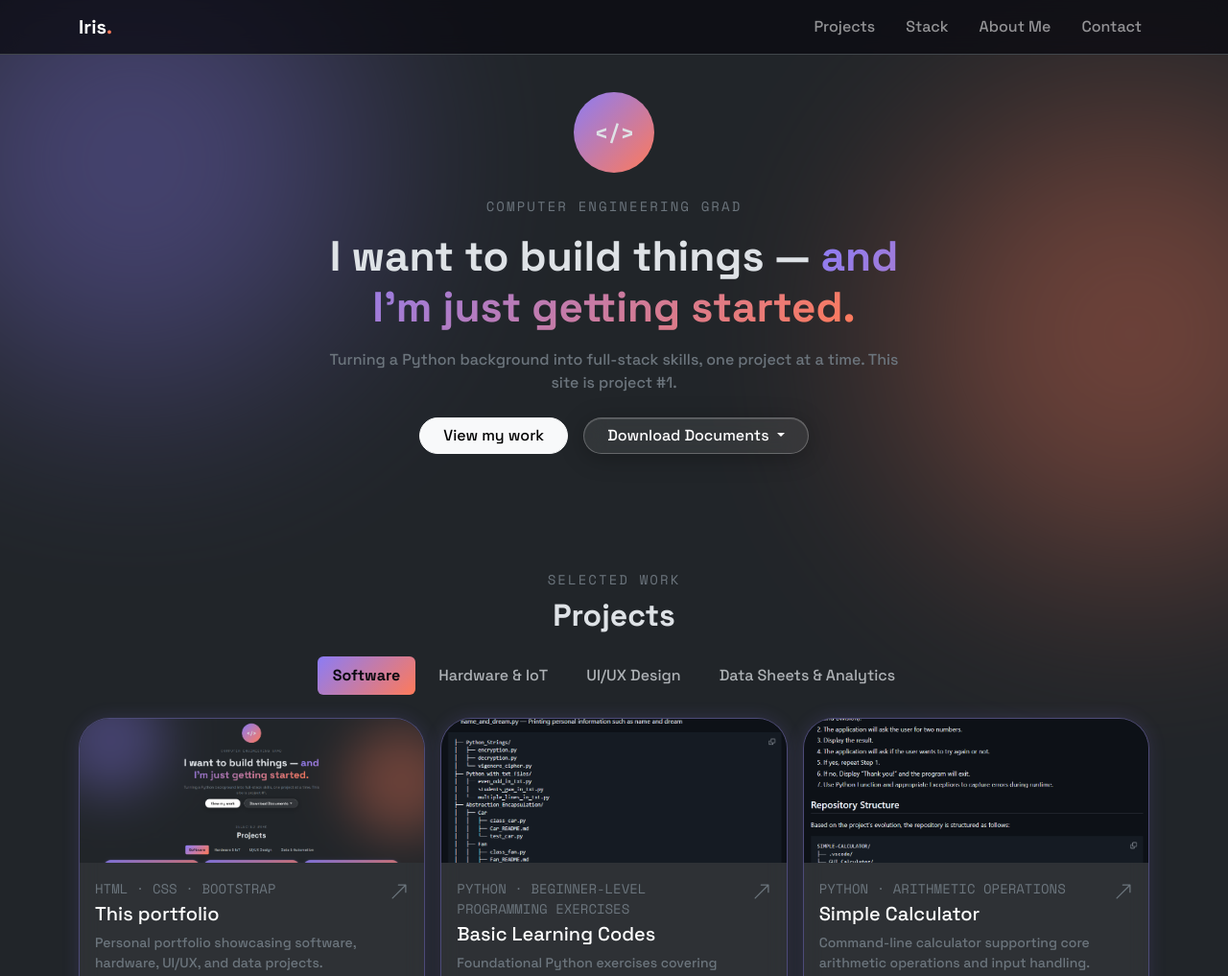
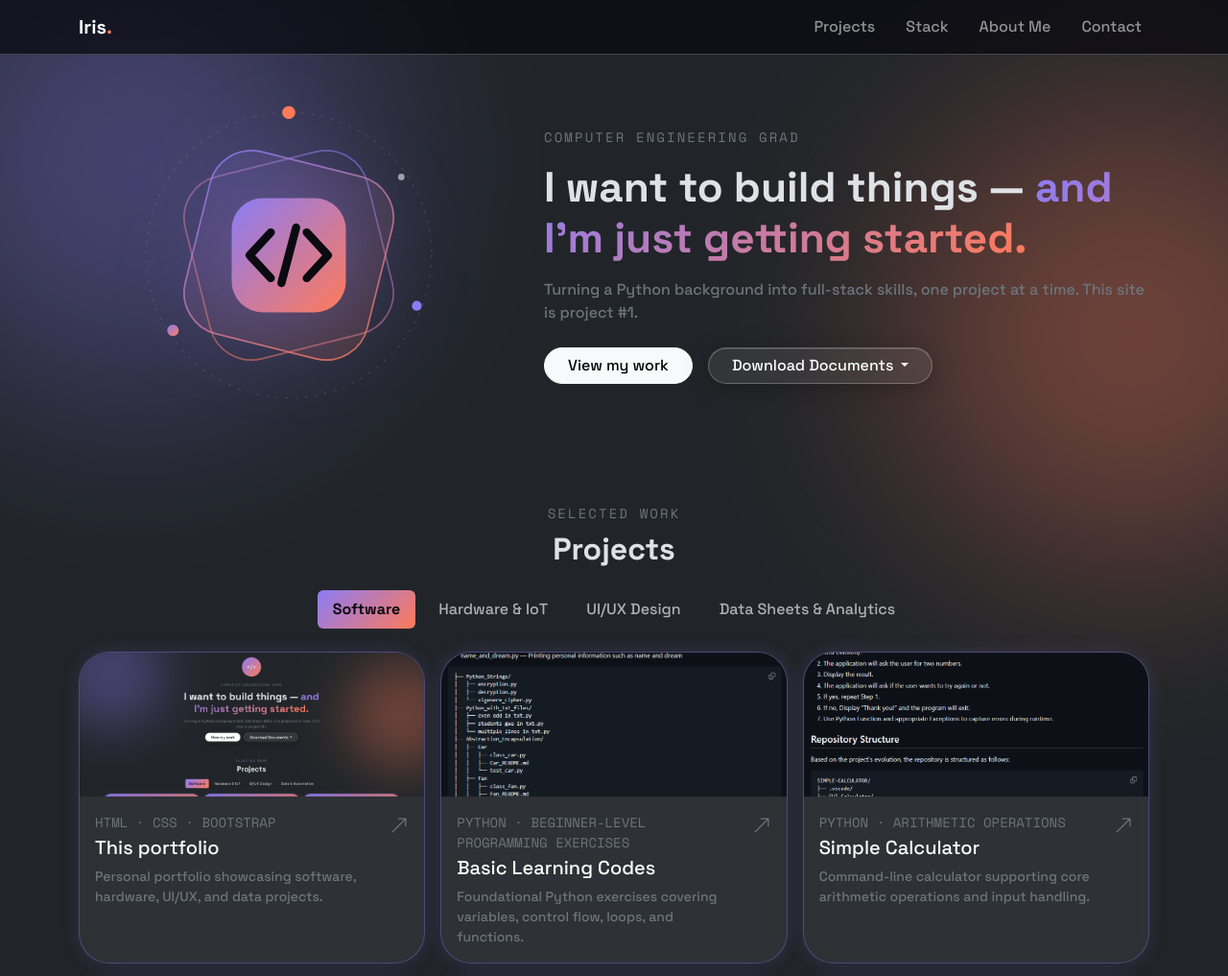
Before and after one commit to zem464/Portfolio, a plain HTML site: page index.html in a window 1280 px wide. Shown: the top 1017 px of the page at 96% size. Drawn offline with nearby package versions, Linux system fonts and the light colour scheme.

Commit message:
Changed the hero layout.

```diff
--- a/index.html
+++ b/index.html
@@ -4,7 +4,7 @@
     <meta charset="UTF-8">
     <meta name="viewport" content="width=device-width, initial-scale=1.0">
     <title>Iris - Portfolio</title>
-    <link rel="icon" type="image/svg+xml" href="assets/Icon.svg">
+    <link rel="icon" type="image/svg+xml" href="Assets/Icon.svg">
 
     <!-- Performance: Preconnect to Google Fonts -->
     <link rel="preconnect" href="https://fonts.googleapis.com">
@@ -44,13 +44,56 @@
         </div>
     </nav>
 
-    <!-- Hero / Header Section -->
-    <header class="position-relative text-center pt-5 mt-5 pb-4 mb-5">
+    <!-- Hero / Header Section (two-column: abstract icon left, content right) -->
+    <header class="position-relative text-center text-lg-start pt-5 mt-5 pb-4 mb-5">
         <div class="glow glow-1" aria-hidden="true"></div>
         <div class="glow glow-2" aria-hidden="true"></div>
 
-        <div class="container position-relative hero-container">
-            <div class="avatar-badge mx-auto mb-4">&lt;/&gt;</div>
+        <div class="container position-relative">
+            <div class="row align-items-center g-5">
+
+                <!-- Left: abstract icon -->
+                <div class="col-lg-5">
+                    <svg class="hero-art" viewBox="0 0 400 400" role="img" aria-label="Abstract code icon" xmlns="http://www.w3.org/2000/svg">
+                        <defs>
+                            <linearGradient id="heroGradA" x1="0" y1="0" x2="1" y2="1">
+                                <stop offset="0" style="stop-color: var(--accent-purple)"/>
+                                <stop offset="1" style="stop-color: var(--accent-coral)"/>
+                            </linearGradient>
+                            <linearGradient id="heroGradB" x1="1" y1="0" x2="0" y2="1">
+                                <stop offset="0" style="stop-color: var(--accent-purple)"/>
+                                <stop offset="1" style="stop-color: var(--accent-coral)"/>
+                            </linearGradient>
+                        </defs>
+
+                        <!-- Orbit ring -->
+                        <circle cx="200" cy="200" r="175" fill="none" stroke="rgba(255,255,255,0.12)" stroke-width="1.5" stroke-dasharray="3 9"/>
+
+                        <!-- Layered rotated squares -->
+                        <rect x="85" y="85" width="230" height="230" rx="52" fill="none" stroke="url(#heroGradB)" stroke-width="2" opacity="0.55" transform="rotate(-14 200 200)"/>
+                        <rect x="85" y="85" width="230" height="230" rx="52" fill="url(#heroGradA)" opacity="0.14" transform="rotate(14 200 200)"/>
+                        <rect x="85" y="85" width="230" height="230" rx="52" fill="none" stroke="url(#heroGradA)" stroke-width="2" opacity="0.8" transform="rotate(14 200 200)"/>
+
+                        <!-- Core -->
+                        <rect x="130" y="130" width="140" height="140" rx="38" fill="url(#heroGradA)"/>
+
+                        <!-- </> glyph -->
+                        <g fill="none" stroke="#0a0a10" stroke-width="10" stroke-linecap="round" stroke-linejoin="round">
+                            <path d="M178 172 L152 200 L178 228"/>
+                            <path d="M222 172 L248 200 L222 228"/>
+                            <path d="M209 166 L191 234"/>
+                        </g>
+
+                        <!-- Orbiting dots -->
+                        <circle cx="200" cy="25" r="8" fill="var(--accent-coral)"/>
+                        <circle cx="357" cy="262" r="6" fill="var(--accent-purple)"/>
+                        <circle cx="58" cy="292" r="7" fill="url(#heroGradA)"/>
+                        <circle cx="338" cy="104" r="4" fill="rgba(255,255,255,0.55)"/>
+                    </svg>
+                </div>
+
+                <!-- Right: hero content -->
+                <div class="col-lg-7">
                     <p class="font-mono text-uppercase text-secondary small mb-3 tracking-wide">Computer engineering grad</p>
                     <h1 class="fw-bold mb-3 hero-title">
                         I want to build things — <span class="gradient-text">and I'm just getting started.</span>
@@ -60,7 +103,7 @@
                     </p>
 
                     <!-- Hero Action Buttons -->
-            <div class="d-flex gap-3 justify-content-center flex-wrap">
+                    <div class="d-flex gap-3 justify-content-center justify-content-lg-start flex-wrap">
                         <a href="#work" class="btn btn-light rounded-pill px-4 fw-medium">View my work</a>
                         <div class="dropdown">
                             <button class="btn btn-glass rounded-pill px-4 dropdown-toggle" type="button" data-bs-toggle="dropdown" aria-expanded="false">
@@ -68,18 +111,18 @@
                             </button>
                             <ul class="dropdown-menu mt-2 glass-dropdown border-secondary-subtle">
                                 <li>
-                            <a class="dropdown-item d-flex align-items-center justify-content-between" href="assets/Zemerelin_Membrere_Resume.pdf" target="_blank" rel="noopener noreferrer" download="Zemerelin_Membrere_Resume.pdf">
+                                    <a class="dropdown-item d-flex align-items-center justify-content-between" href="Assets/Zemerelin_Membrere_Resume.pdf" target="_blank" rel="noopener noreferrer" download="Zemerelin_Membrere_Resume.pdf">
                                         Résumé <i class="devicon-devicon-plain small text-secondary ms-3"></i>
                                     </a>
                                 </li>
                                 <li>
-                            <a class="dropdown-item d-flex align-items-center justify-content-between" href="assets/Zemerelin_Membrere_CV.pdf" target="_blank" rel="noopener noreferrer" download="Zemerelin_Membrere_CV.pdf">
+                                    <a class="dropdown-item d-flex align-items-center justify-content-between" href="Assets/Zemerelin_Membrere_CV.pdf" target="_blank" rel="noopener noreferrer" download="Zemerelin_Membrere_CV.pdf">
                                         Curriculum Vitae <i class="devicon-devicon-plain small text-secondary ms-3"></i>
                                     </a>
                                 </li>
                                 <li><hr class="dropdown-divider border-secondary-subtle"></li>
                                 <li>
-                            <a class="dropdown-item d-flex align-items-center justify-content-between" href="assets/Zemerelin_Membrere_CoverLetter.pdf" target="_blank" rel="noopener noreferrer" download="Zemerelin_Membrere_CoverLetter.pdf">
+                                    <a class="dropdown-item d-flex align-items-center justify-content-between" href="Assets/Zemerelin_Membrere_CoverLetter.pdf" target="_blank" rel="noopener noreferrer" download="Zemerelin_Membrere_CoverLetter.pdf">
                                         Cover Letter (Sample) <i class="devicon-devicon-plain small text-secondary ms-3"></i>
                                     </a>
                                 </li>
@@ -87,10 +130,13 @@
                         </div>
                     </div>
                 </div>
+
+            </div>
+        </div>
     </header>
 
     <!-- Projects Section -->
-    <section class="container py-5" id="work">
+    <section class="container py-3" id="work">
         <div class="text-center mb-4">
             <p class="font-mono text-uppercase text-secondary small mb-2 tracking-wide">Selected work</p>
             <h2 class="fw-bold">Projects</h2>
--- a/style.css
+++ b/style.css
@@ -182,3 +182,22 @@ body {
   border-style: dashed;
   min-height: 150px;
 }
+
+/* ==========================================================================
+   Hero Abstract Icon (two-column hero, left side)
+   ========================================================================== */
+
+.hero-art {
+  display: block;
+  width: 100%;
+  max-width: 340px;
+  height: auto;
+  margin: 0 auto;
+  filter: drop-shadow(0 0 40px rgba(139, 124, 246, 0.35));
+}
+
+@media (max-width: 991.98px) {
+  .hero-art {
+    max-width: 220px;
+  }
+}
```
Also changed, not shown: Assets/Icon.svg. Lines whose indentation alone changed are shown as unchanged.
